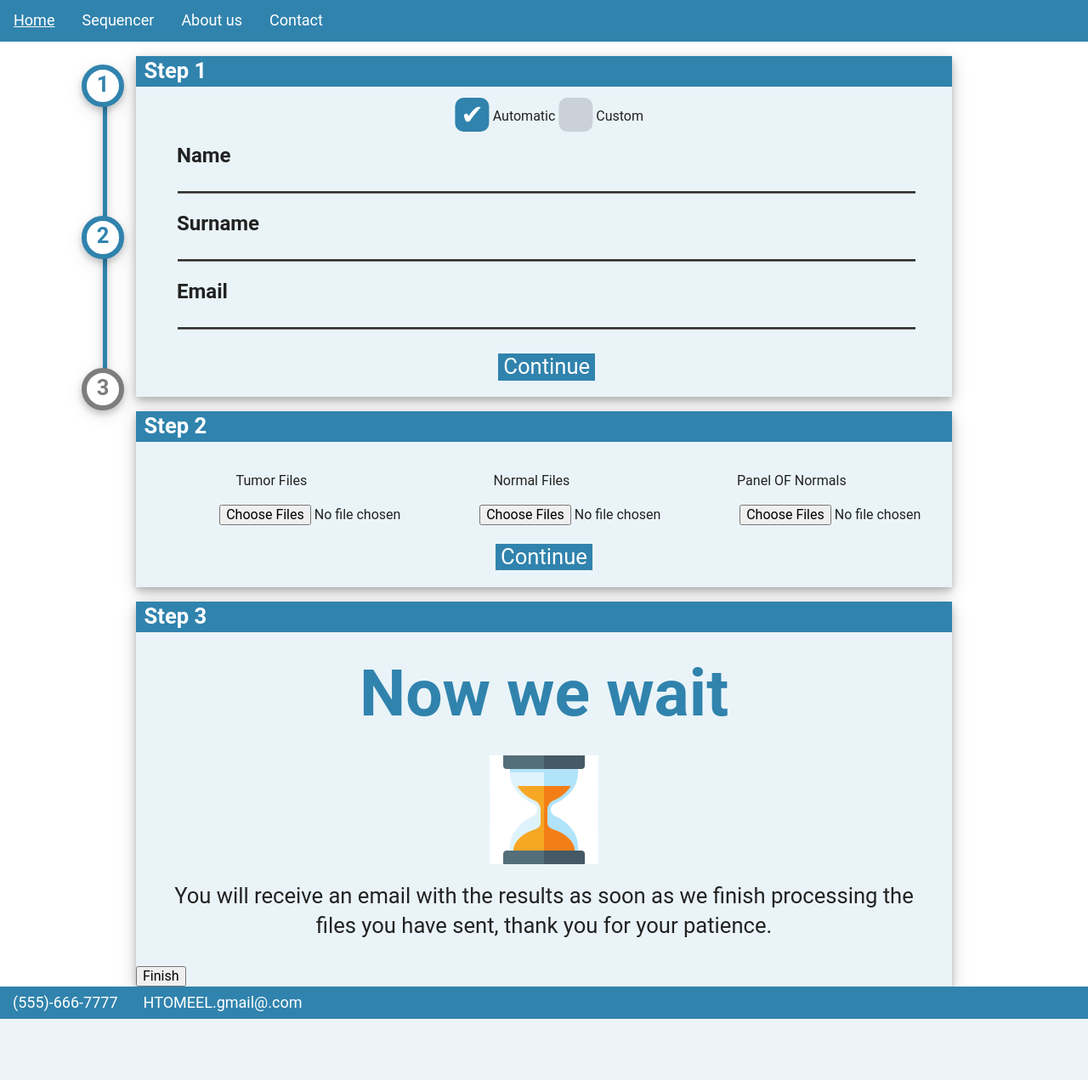
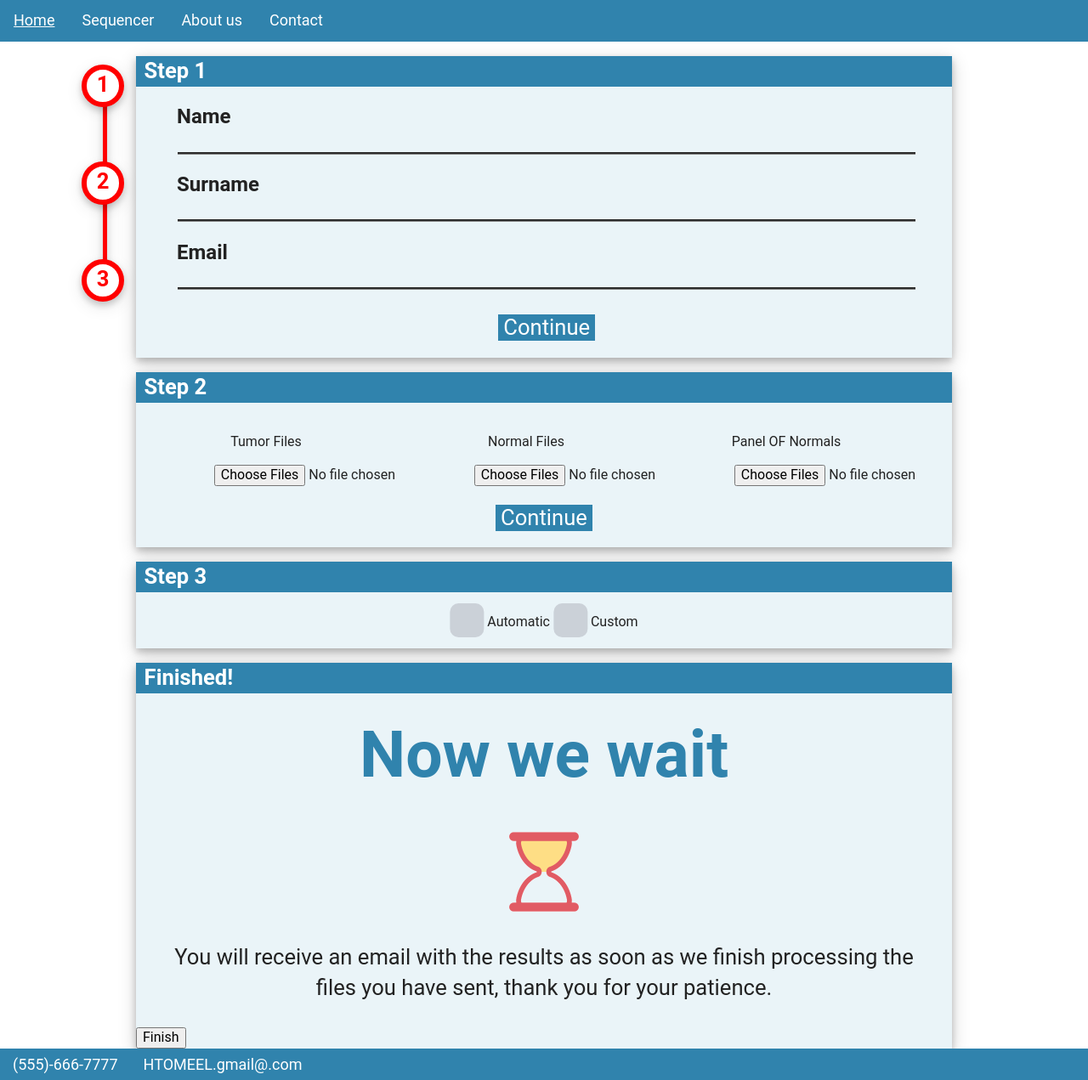
Before and after one commit to MBaysanLab/PipelineWebsite, a Django app: page /Tool/Automatic/ in a window 1280 px wide. Shown: the whole page at 85% size. Before the commit the page ends 1199 px from the top, so only its background shows below. Run offline with Django 3.2, Linux system fonts and the light colour scheme.

Commit message:
Finished functionality in the sequencer page except for the custom step

```diff
--- a/PipelineWebsite/Tool/static/css/main.css
+++ b/PipelineWebsite/Tool/static/css/main.css
@@ -317,14 +317,11 @@ img{
 }
 
 .progressbar li {
-
-
-    height: 50%;
     list-style-type: none;
     position: relative;
     text-align: center;
     text-transform: uppercase;
-    color: #7d7d7d;
+    color: red;
 }
 
 .progressbar li:before {
@@ -334,26 +331,26 @@ img{
     content: counter(step);
     counter-increment: step;
 
-    border: .5vw solid #7d7d7d;
+    border: .5vw solid red;
     display: block;
     text-align: center;
     font-weight: bold;
     font-size: 2vw;
-    margin: 0 auto 10vw auto;
+    margin: 0 auto 5vw auto;
     border-radius: 50%;
     background-color: white;
 }
 
 .progressbar li:after {
     box-shadow: 0 4px 8px 0 rgba(0, 0, 0, 0.2), 0 6px 20px 0 rgba(0, 0, 0, 0.19);
-    height: 280%;
+    height: 195%;
     width: 10%;
     content: '';
     position: absolute;
     text-align: center;
-    top: -270%;
+    top: -185%;
     z-index: -1;
-    background-color: black;
+    background-color: red;
 
 }
 
@@ -364,19 +361,19 @@ img{
 
 .progressbar li.active {
 
-    color: #3083ad;
+    color: green;
 
 
 
 }
 
 .progressbar li.active:before {
-    border-color: #3083ad;
+    border-color: green;
 }
 
 
 .progressbar li.active + li:after {
-    background-color: #3083ad;
+    background-color: green;
 }
 /*End Progress bar*/
 
@@ -390,6 +387,18 @@ img{
 	box-shadow: 0 4px 8px 0 rgba(0, 0, 0, 0.2), 0 6px 20px 0 rgba(0, 0, 0, 0.19);
     background-color: #EAF4F8;
 	/*margin-top: 5%;*/
+}
+
+#ChangableTitle{
+    background: #3083ad;
+    color: #fff;
+    padding-left: 1%;
+}
+
+#ChangableTitle h1{
+
+    font-size: 2vw;
+    margin-bottom: 0px;
 }
 
 .StepTitle{
@@ -460,6 +469,7 @@ img{
     transform: translate(-50%, 0%);
     left: 50%;
     text-align: center;
+    margin-bottom:2%;
 }
 
 #Step1Content{
@@ -476,6 +486,8 @@ img{
     margin-bottom: 0px;
 	padding-top: 2%;
 }
+
+
 
 #Step2Content {
 	text-align: center;
@@ -527,6 +539,12 @@ img{
 #Step3Content{
 	text-align: center;
 	background: #EAF4F8
+}
+
+#CustomStep {
+    background: #EAF4F8;
+
+    display: none;
 }
 
 #Step3Content h2{
--- a/PipelineWebsite/Tool/static/js/main.js
+++ b/PipelineWebsite/Tool/static/js/main.js
@@ -1,3 +1,4 @@
+var IsCustom = false;
 $('.autoplay').slick({
   slidesToShow: 1,
   slidesToScroll: 1,
@@ -7,3 +8,36 @@ $('.autoplay').slick({
   centerMode: false,
   focusOnSelect: true,
 });
+
+function CreateCustom() {
+    document.getElementById("CustomStep").style.display = "block";
+    IsCustom = true;
+    document.getElementById("PB_4").className = "inactive";
+    document.getElementById("PB_3").className = "active";
+
+}
+
+function RemoveCustom() {
+    document.getElementById("CustomStep").style.display = "none";
+    IsCustom = false;
+    document.getElementById("PB_3").className = "active";
+
+    document.getElementById("PB_4").className = "hidden";
+}
+
+
+
+function ContinueStep1() {//Check the first name, last name and email's input fields' validity
+    if (document.getElementsByName("Email")[0].checkValidity() && document.getElementsByName("FirstName")[0].checkValidity() && document.getElementsByName("LastName")[0].checkValidity()) {
+        document.getElementById('Step2').scrollIntoView();
+        document.getElementById("PB_1").className = "active";
+    }
+
+}
+
+function ContinueStep2() {
+    if (document.getElementsByName("TumorFile")[0].checkValidity() && document.getElementsByName("NormalFile")[0].checkValidity() && document.getElementsByName("PanelOfNormals")[0].checkValidity()) {
+        document.getElementById('Step3').scrollIntoView();
+        document.getElementById("PB_2").className = "active";
+    }
+}
--- a/PipelineWebsite/Tool/templates/AutoTool.html
+++ b/PipelineWebsite/Tool/templates/AutoTool.html
@@ -11,9 +11,10 @@
 
         <div class="container">
             <ul class="progressbar">
-                <li class="active"></li>
-                <li class="active"></li>
-                <li class="inactive"></li>
+                <li class="inactive" id="PB_1"></li>
+                <li class="inactive" id="PB_2"></li>
+                <li class="inactive" id="PB_3"></li>
+                <li class="hidden" id="PB_4"></li>
             </ul>
         </div>
 
@@ -24,35 +25,28 @@
 		</div>
 
 
-        <div class="Radioboxes">
-            <label>
-                <input type="radio" class="option-input radio" name="example" checked/>
-                Automatic
-            </label>
-            <label>
-                <input type="radio" class="option-input radio" name="example"/>
-                Custom
-            </label>
-        </div>
+
 		<div id="Step1Content">
 			<h2>Name</h2>
-			<input class="inputText" type="text" name="FirstName">
+			<input class="inputText" type="text" name="FirstName" required="required">
 			<h2>Surname</h2>
-			<input class="inputText" type="text" name="LastName">
+			<input class="inputText" type="text" name="LastName" required="required">
 			<h2>Email</h2>
-			<input class="inputText" id="emailInput" type="email" name="Email">
-			<button type="button" class = "ContButtong" style="border-style:none;" onclick="document.getElementById('Step2').scrollIntoView();">Continue</button>
+			<input class="inputText" id="emailInput" type="email" name="Email" required="required">
+			<button type="button" class = "ContButtong" style="border-style:none;" onclick="ContinueStep1()">Continue</button>
 		</div>
 	</div>
 	<div class="Step" id="Step2">
 		<div class="StepTitle">
 			<h1>Step 2</h1>
 		</div>
+
 		<div id="Step2Content">
+
 			<div id="inputs">
 			<div class="inputBox">
                 <p>Tumor Files</p>
-				<input type = "file" class="inputFile" multiple name="TumorFile"/>
+				<input type = "file" class="inputFile" multiple name="TumorFile" required="required"/>
 			</div>
 			<div class="inputBox">
                 <p>Normal Files</p>
@@ -63,16 +57,41 @@
 				<input type = "file" name="PanelOfNormals" multiple class="inputFile"/>
 			</div>
 			</div>
-			<button type="button" class = "ContButtong" style="border-style:none;" onclick="document.getElementById('Step3').scrollIntoView();">Continue</button>
+			<button type="button" class = "ContButtong" style="border-style:none;" onclick="ContinueStep2()">Continue</button>
 		</div>
 	</div>
+    <div class="Step" id="Step3">
+        <div class="StepTitle">
+            <h1>Step 3</h1>
+        </div>
+        <div class="Radioboxes">
+            <label>
+                <input type="radio" class="option-input radio" name="example" onclick="RemoveCustom()"/>
+                Automatic
+            </label>
+            <label>
+                <input type="radio" class="option-input radio" name="example" onclick="CreateCustom()"/>
+                Custom
+            </label>
+        </div>
+    </div>
+    <div class="Step" id="CustomStep">
+        <div class="StepTitle">
+            <h1>Step 4</h1>
+        </div>
+        <div id="Step3Content">
+            <h2>Choose your options</h2>
+            <p>Please select the custom options you want.</p>
+        </div>
+    </div>
+
 	<div class="Step">
-		<div class="StepTitle">
-			<h1>Step 3</h1>
+		<div class="StepTitle" id ="ChangableTitle">
+			<h1>Finished!</h1>
 		</div>
 		<div id="Step3Content">
 			<h2>Now we wait</h2>
-			<img src="{% static 'img/hourglass.png'%}">
+			<img src="{% static 'img/hourglass.gif'%}">
 			<p>You will receive an email with the results as soon as we finish processing the files you have sent, thank you for your patience.</p>
 		</div>
         <button type="submit">Finish</button>
```
Also changed, not shown: PipelineWebsite/Tool/static/img/hourglass.gif (added), PipelineWebsite/Tool/static/img/hourglass.png (deleted).
